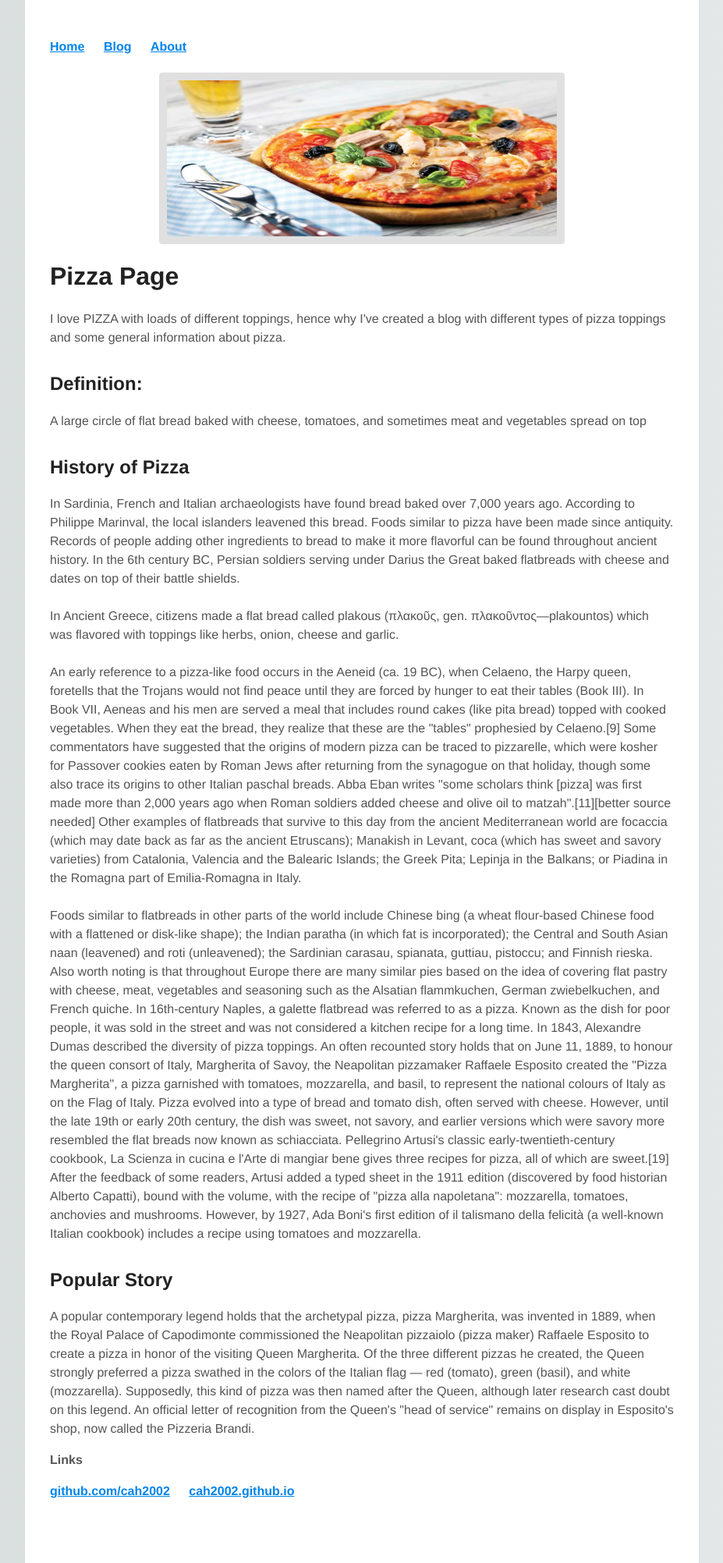
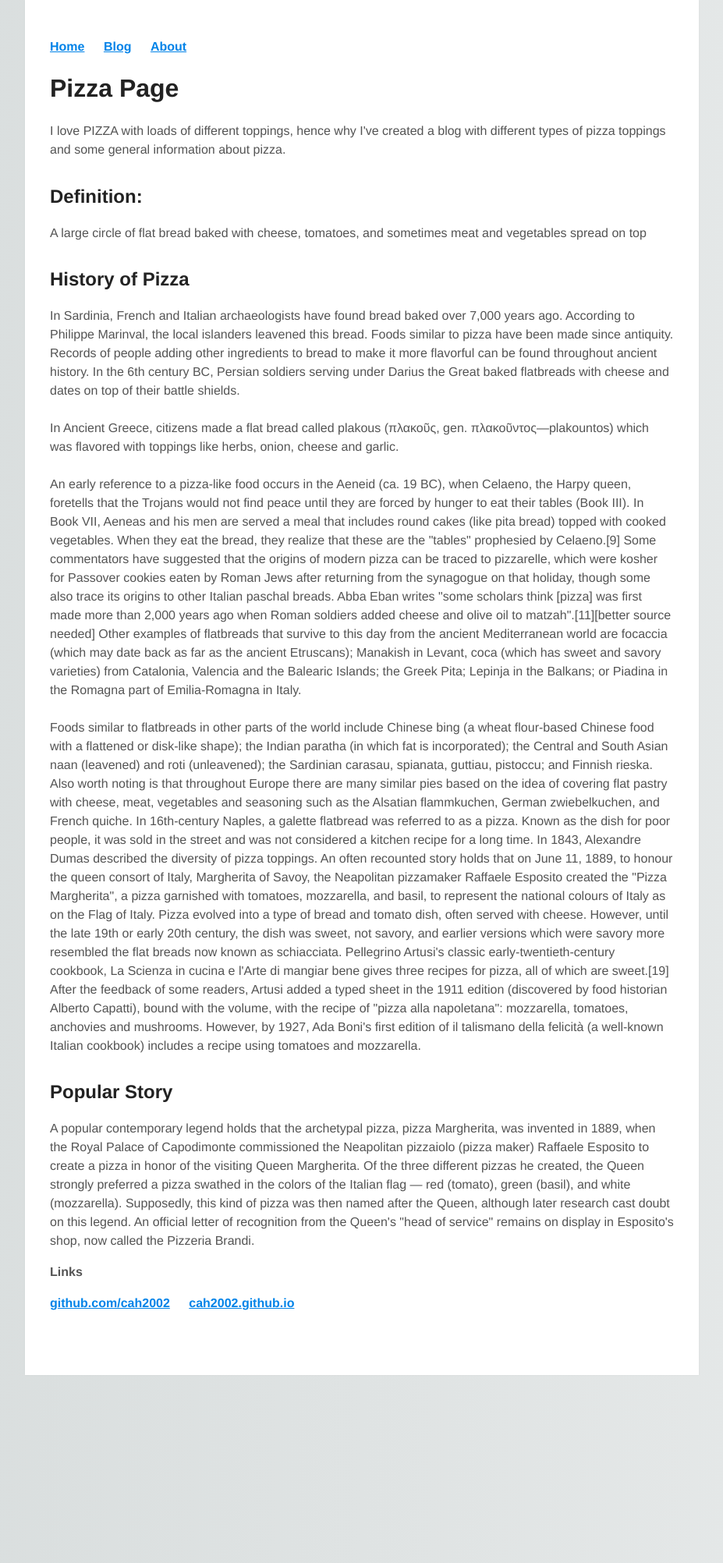
Before and after one commit to cah2002/cah2002.github.io, a Jekyll site: the page built from index.html, in a window 1280 px wide. Shown: the whole page at 78% size, without its empty margins (176-1103 px from the left). Built offline with Jekyll 4.4.1, drawn with Linux system fonts in a browser that asks for light colours; after the commit the page ends 1763 px from its top, so only the background shows below that.

Commit message:
Update default.html

```diff
--- a/_layouts/default.html
+++ b/_layouts/default.html
@@ -14,8 +14,6 @@
       </ul>
     </nav>
 
-    <img src="/images/pizza.jpg" alt="Pizza" style="width:500px;height:200px;">
-
     <div class="container">
 
       {{ content }}
```
